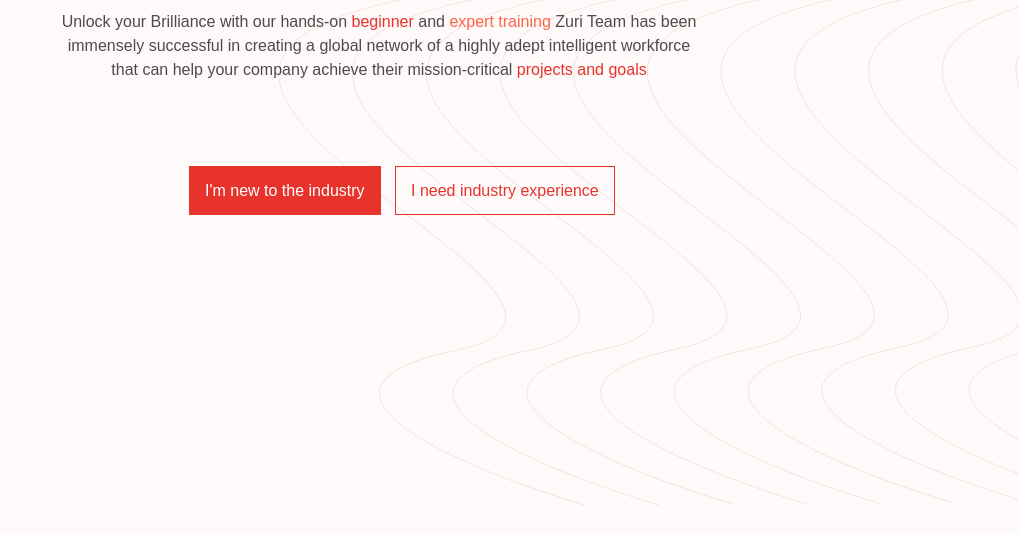
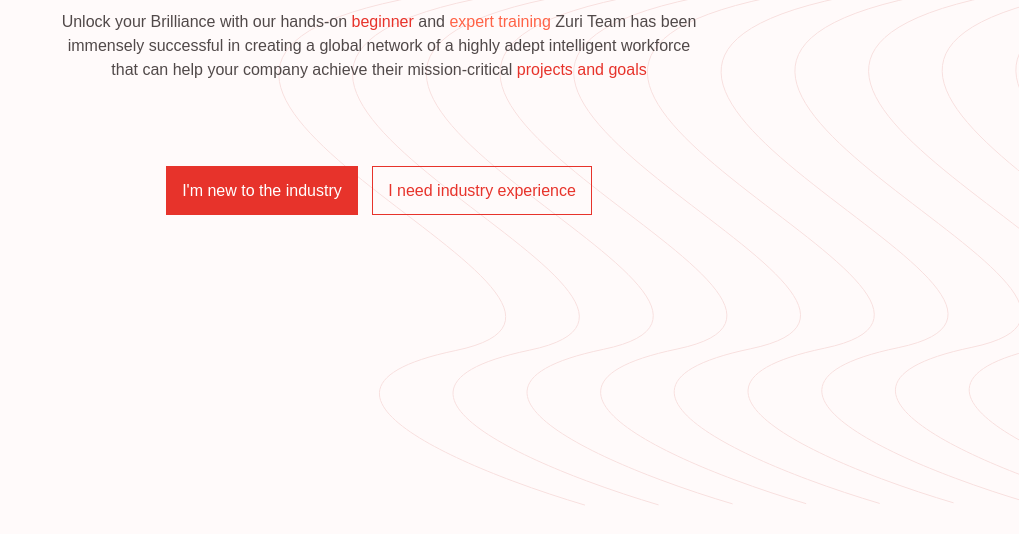
Before and after one commit to Kaylahray/ZuriWeb, a plain HTML site: page index.html in a window 1280 px wide. Shown: the part 263-800 px from the top of the page, without its empty margins (261-1280 px from the left). Drawn offline with Linux system fonts and the light colour scheme.

Commit message:
Update header.css

```diff
--- a/css/desktop/header.css
+++ b/css/desktop/header.css
@@ -41,9 +41,7 @@
 
 .button_sections{
     padding-top:100px;
-    margin-left: 450px;
-    display: flex;
-    padding-right:50px ;
+
 }
 #button{
     margin-right:10px ;
```
